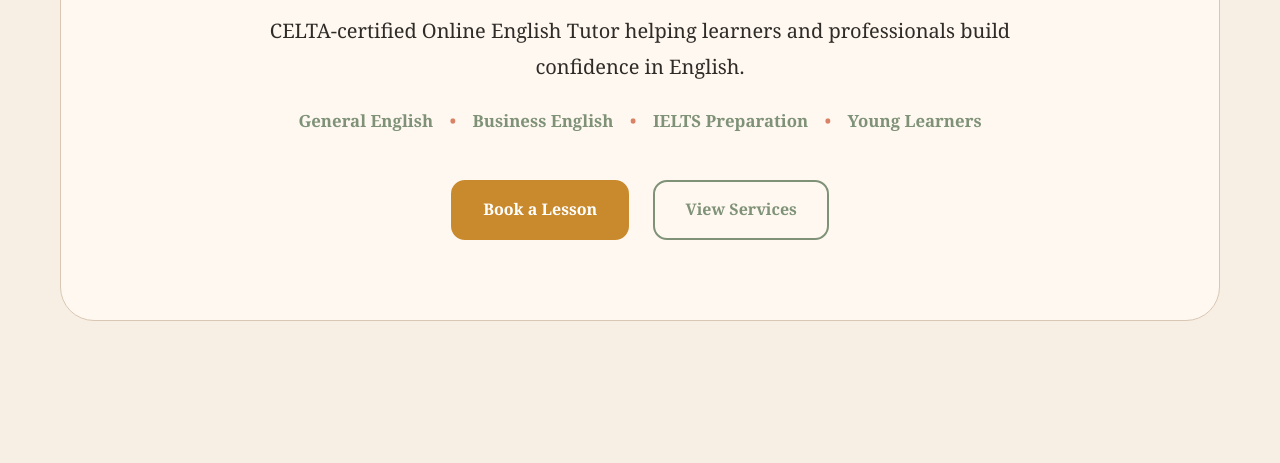
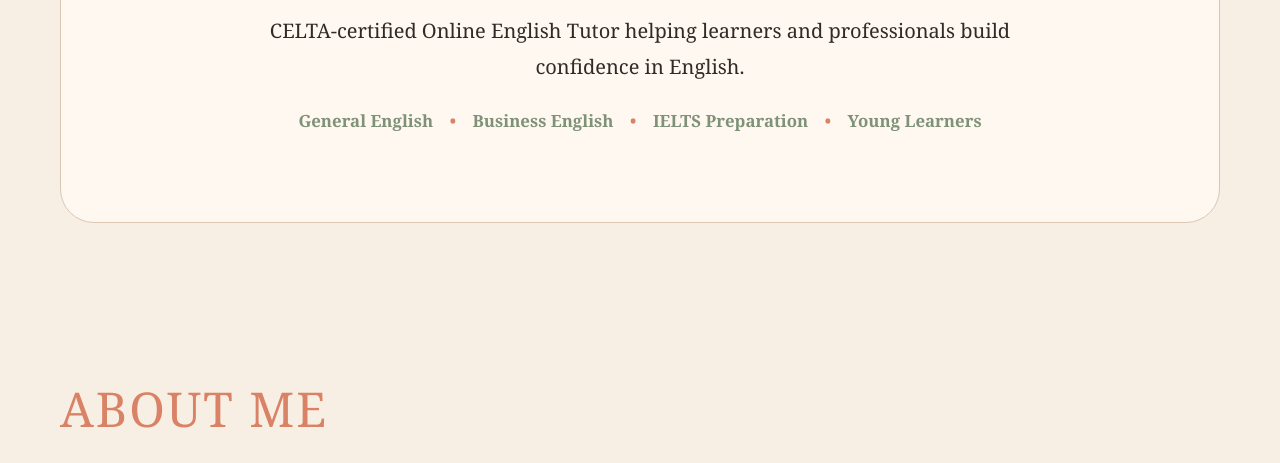
Before and after one commit to 123malieb123-sys/malie.me, a plain HTML site: page index.html in a window 1280 px wide. Shown: the part 608-1071 px from the top of the page. Drawn offline with Linux system fonts and the light colour scheme.

Commit message:
Remove booking and services buttons from header
Removed button group for booking lessons and viewing services.

```diff
--- a/index.html
+++ b/index.html
@@ -270,11 +270,7 @@ footer {
     General English <span>•</span> Business English <span>•</span> IELTS Preparation <span>•</span> Young Learners
   </p>
 
-  <div class="button-group">
-    <a class="button primary" href="mailto:hello@malie.me">Book a Lesson</a>
-    <a class="button secondary" href="#services">View Services</a>
-  </div>
-</header>
+  </header>
 
 <section id="about">
   <h2>About Me</h2>
```
